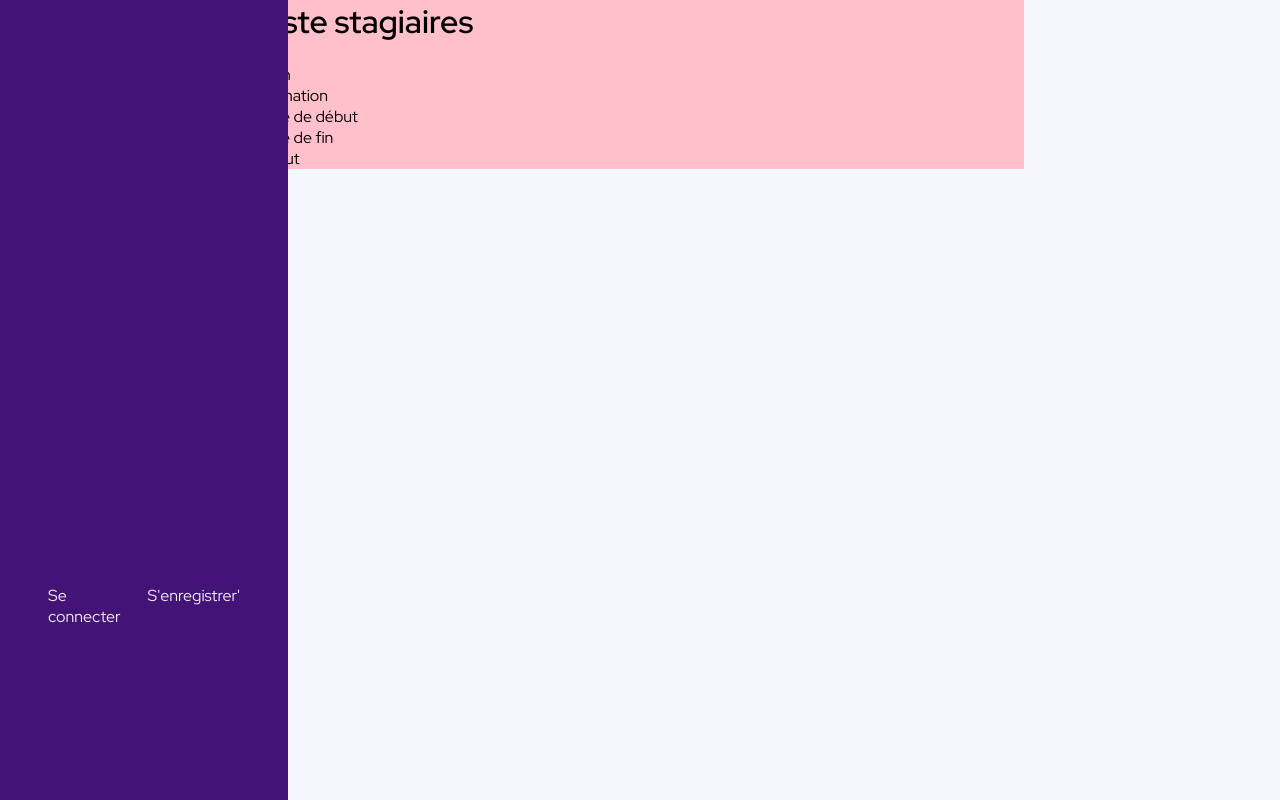
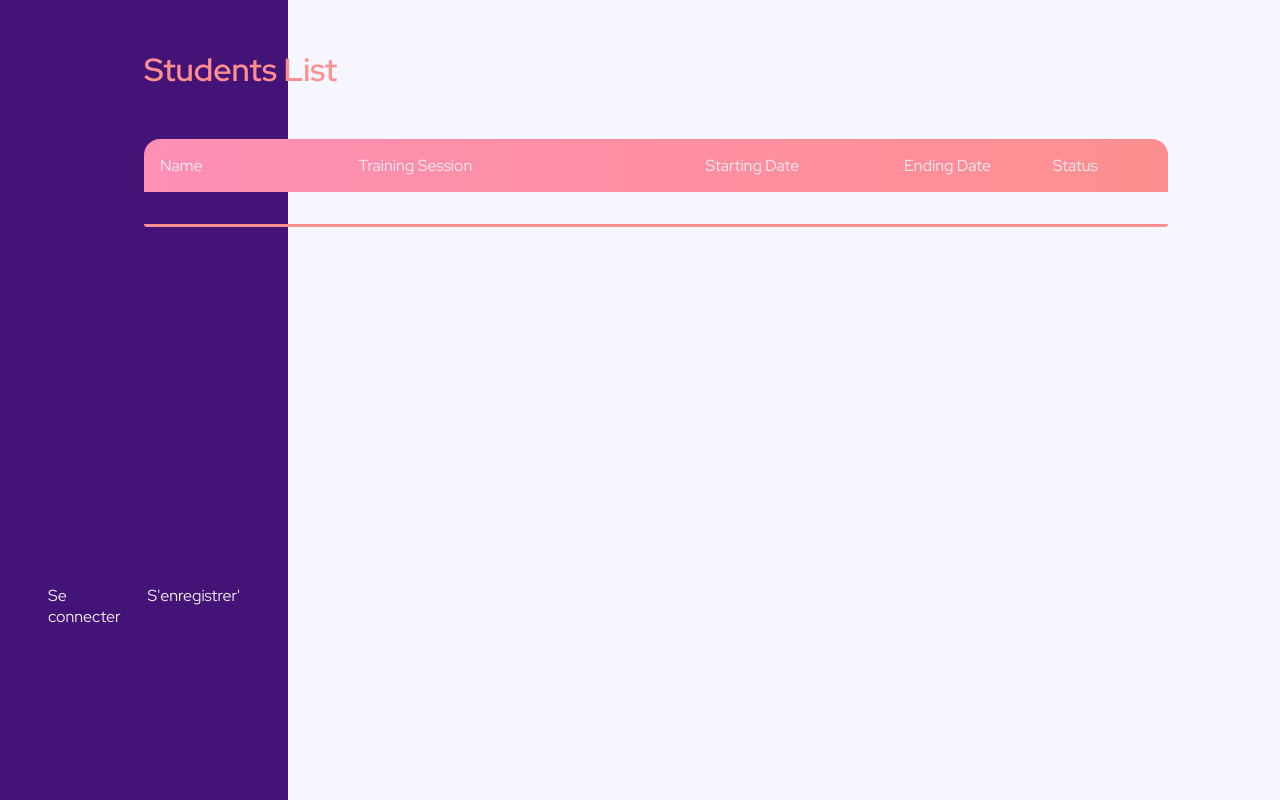
Before and after one commit to M-Laetitia/SymfonySessions, a Symfony app: template templates/student/index.html.twig in a window 1280 px wide. Run offline with Twig, Linux system fonts and the light colour scheme; the template is opened without the code that fills it, so the values that code supplies are empty; some libraries are stand-ins or nearby versions.

Commit message:
Style: add styles to student page

```diff
--- a/templates/student/index.html.twig
+++ b/templates/student/index.html.twig
@@ -1,39 +1,42 @@
 {% extends 'base.html.twig' %}
 
-{% block title %}Liste stagiaires{% endblock %}
+{% block title %}Students' list{% endblock %}
 
 {% block body %}
 
+    <div class="main-content-page student-index-page">
 
+        <div id="title-add">
+            <h1>Students List</h1>
 
-    <div class="container usersList">
-        <div class="top">
-            <h1>Liste stagiaires</h1>
+            {% if is_granted('ROLE_ADMIN') %}
                 <a href="{{ path('new_student') }}" ><i class="fa-solid fa-user-plus"></i></a>
+            {% endif %}
+
+        </div>
+
+        <div id="top">
+
+            <p>Name</p>
+            <p>Training Session</p>
+            <p>Starting Date</p>
+            <p>Ending Date</p>
+            <p>Status</p>
+
         </div>
 
 
-        <div class="list-person list-student">
+        <div class="session-list" id="student-list">
 
-            <div class="top-list">
-                <p>Nom</p>
-                <p>Formation</p>
-                <p>Date de début</p>
-                <p>Date de fin</p>
-                <p>Statut</p>
-
-            </div>
-
-            <div class="content-list">
                 {% for student in students %}
-                    <div>
+                    <div class="list-ind-student">
 
                     {# <p>{{student.sessions.formation.name}}</p> #}
 
                     {% for session in student.sessions %}
+                    {% set currentDate = date('now') %}
                         <p><a href="{{ path('show_student', {'id': student.id }) }}">{{student}}</a></p>
                         <p><a href="{{ path('show_session', {'id': session.id }) }}">{{session.formation.name}}</a></p>
-
 
 
                         <p>{{session.startDate|date("d.m.Y")}}</p>
@@ -42,28 +45,23 @@
 
                             {% set currentDate = date('now') %}
                             {% if session.startDate <= currentDate and currentDate <= session.endDate %}
-                                   <p>a débuté</p>
+                                <p class="status-btn started">started</p>
 
                             {% elseif session.startDate > currentDate %}
-                                    <p>n'a pas débuté</p>
+                                <p class="status-btn not-started">not started</p>
 
                             {% elseif session.endDate < currentDate %}
                                 <p>error</p>
                             {% endif %}
 
-
-
-
                     {% endfor %}
-
-
-
 
                         {# <a  href="{{ path('edit_student', {'id': student.id }) }}">Edit</a>
                         <a  href="{{ path('delete_student', {'id': student.id }) }}">Supprimer</a>  #}
                     </div>
+                    <div class="line"></div>
                 {% endfor %}
-            </div>
+
 
         </div>
 
@@ -72,7 +70,6 @@
 
 
 
-
-
+    </div>
 
      {% endblock %}
```
Lines whose indentation alone changed are shown as unchanged.
